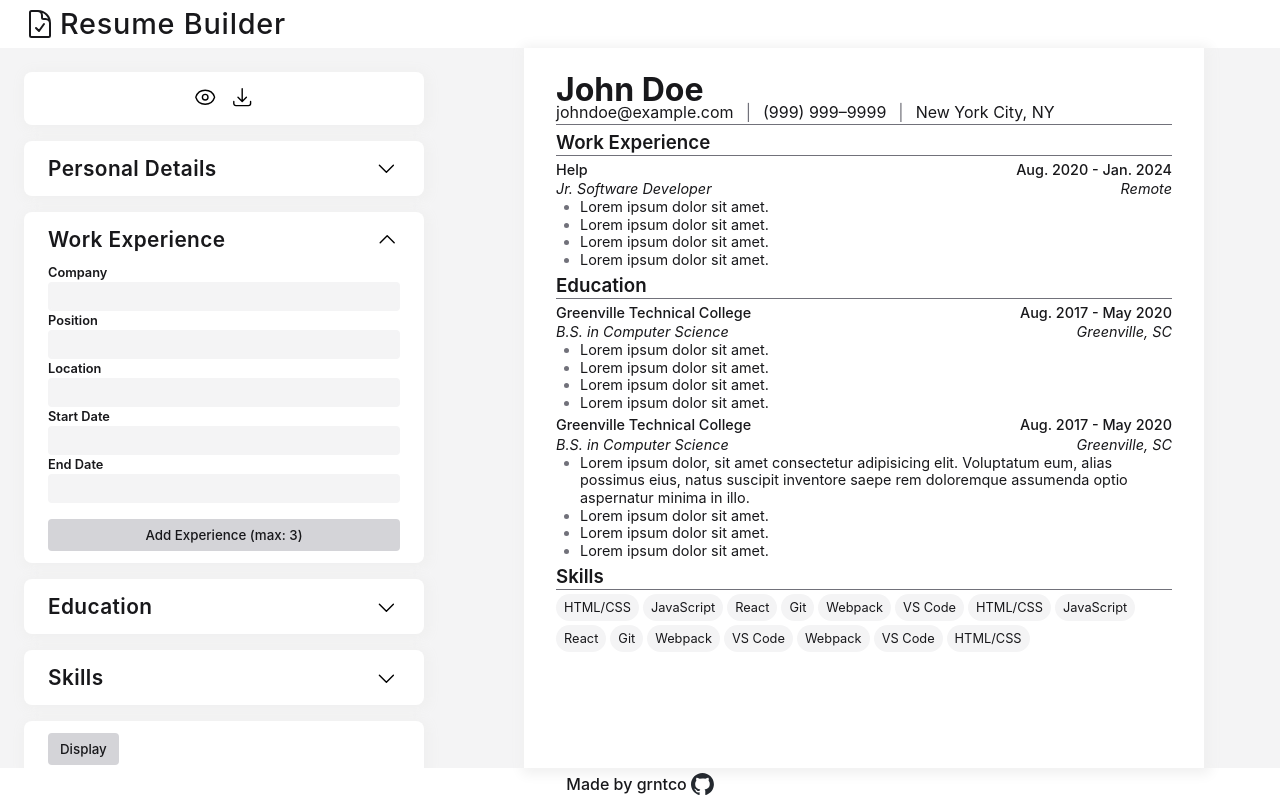
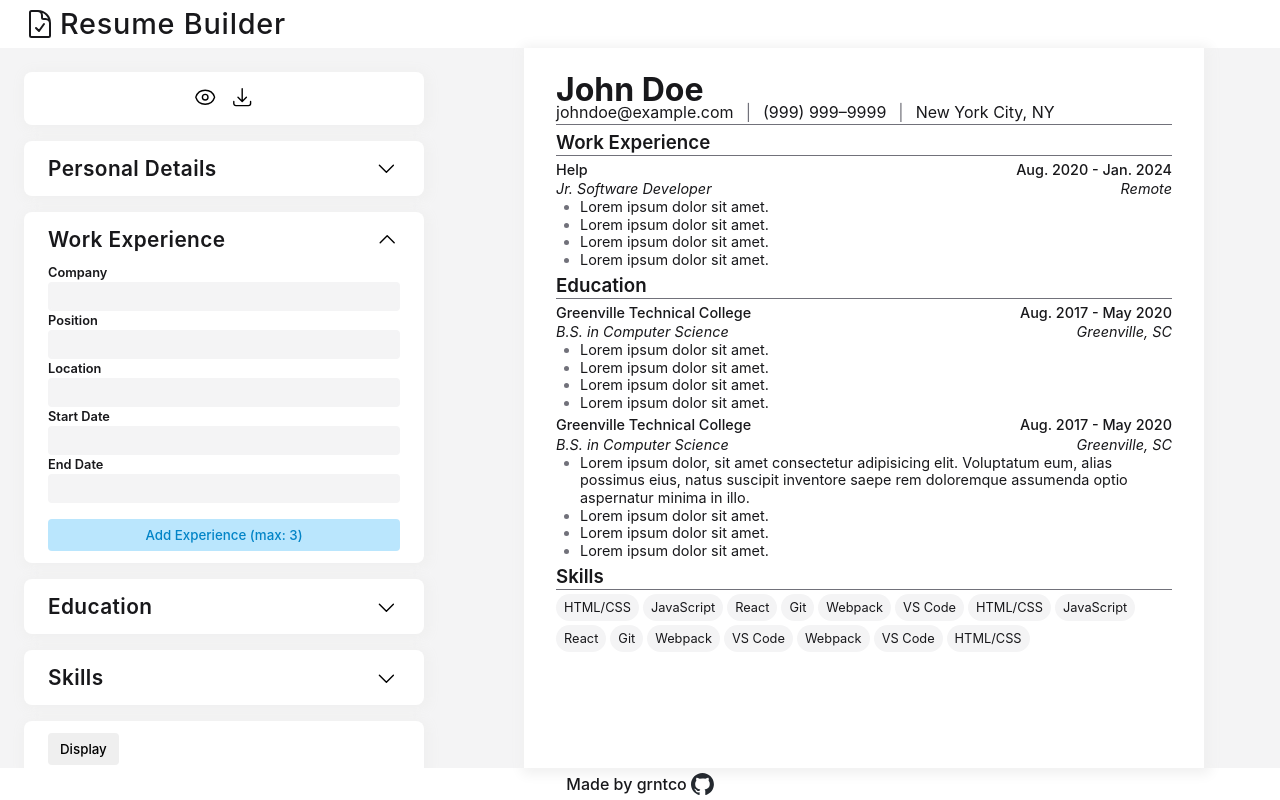
Before and after one commit to grntco/resume-builder, a React (Vite) app: page / in a window 1280 px wide. Both pictures are taken after a click on the button 387 px from the left and 239 px from the top of the page. Built offline with nearby package versions, Linux system fonts and the light colour scheme.

Commit message:
gave add and del btns new colors

```diff
--- a/src/components/cards/Form.jsx
+++ b/src/components/cards/Form.jsx
@@ -37,15 +37,15 @@ export function Form({ data, formIndex, handleInputChange }) {
                 )}
             {
                 (!isCollapsed && data[formIndex].fieldsetLimit > 1) && (
-                    <button className='default-btn'
+                    <button className='default-btn add-btn'
                         onClick={handleAddFieldset}
-                        // disabled={data[formIndex].fieldsets.length >= data[formIndex].fieldsetLimit}
+                        disabled={data[formIndex].fieldsets.length >= data[formIndex].fieldsetLimit}
                     >Add {data[formIndex].buttonText} (max: {data[formIndex].fieldsetLimit})</button>
                 )
             }
             {
                 (!isCollapsed && fieldsetList.length > 1) && (
-                    <button className='default-btn'
+                    <button className='default-btn delete-btn'
                     onClick={handleDeleteFieldset}
                     >Delete {data[formIndex].buttonText}</button>
                 )
--- a/src/styles/Form.css
+++ b/src/styles/Form.css
@@ -43,6 +43,30 @@
     transform: rotate(180deg);
 }
 
+.add-btn {
+    background-color: var(--add-btn-bg-color);
+    color: var(--add-btn-txt-color);
+}
+
+.add-btn:hover {
+    background-color: var(--add-btn-bg-color-hover);
+}
+
+.add-btn:disabled {
+    cursor: default;
+    background-color: var(--btn-bg-color);
+    color: var(--secondary-txt-color);
+}
+
+.delete-btn {
+    background-color: var(--delete-btn-bg-color);
+    color: var(--delete-btn-txt-color);
+}
+
+.delete-btn:hover {
+    background-color: var(--delete-btn-bg-color-hover);
+}
+
 .form__inputs-container {
     list-style: none;
     display: flex;
--- a/src/styles/index.css
+++ b/src/styles/index.css
@@ -9,6 +9,13 @@
   --input-focus-color: #38bdf8;
   --btn-bg-color: #d4d4d8;
   --btn-bg-color-hover: #e4e4e7;
+  --add-btn-bg-color: #bae6fd;
+  --add-btn-bg-color-hover: #7dd3fc;
+  --add-btn-txt-color: #0284c7;
+  --delete-btn-bg-color: #fecaca;
+  --delete-btn-bg-color-hover: #fca5a5;
+  --delete-btn-txt-color: #dc2626;
+
 
   font-family: var(--font-family);
   line-height: 1.5;
@@ -38,10 +45,6 @@ button:hover {
   cursor: pointer;
 }
 
-button:disabled {
-  cursor: default;
-}
-
 .btn-container {
   display: flex;
   justify-content: center;
@@ -54,18 +57,6 @@ button:disabled {
   border-radius: 4px;
   font-family: var(--font-family);
   font-weight: 500;
-  background-color: var(--btn-bg-color);
-  color: var(--primary-txt-color);
-}
-
-.default-btn:hover {
-  background-color: var(--btn-bg-color-hover);
-  color: var(--secondary-txt-color);
-}
-
-.default-btn:disabled:hover {
-  background-color: var(--secondary-bg-color);
-  color: var(--secondary-txt-color);
 }
 
 .icon {
```
